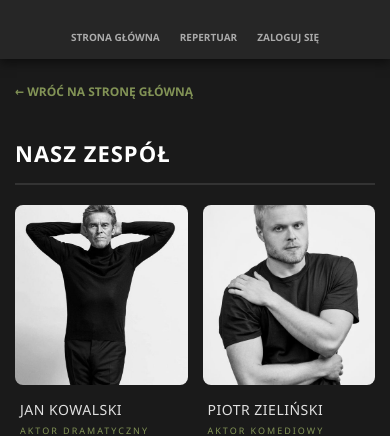
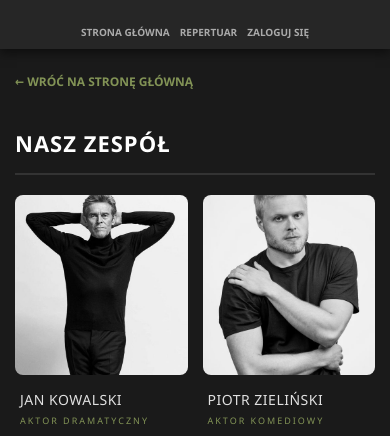
Before and after one commit to Szygo54/Teatr, a PHP site: page /aktorzy.php in a window 390 px wide. Shown: the top 436 px of the page. Run offline with PHP 8.4, Linux system fonts and the light colour scheme; data comes from the database, SQL or seed files in the repository.

Commit message:
naprawa top bar aktorzy

```diff
--- a/aktorzy.php
+++ b/aktorzy.php
@@ -121,7 +121,7 @@ try {
             /* Pasek nawigacji kaskadowy */
             .top-bar { flex-direction: column; gap: 15px; padding: 10px; text-align: center; font-size: 10px; }
             .top-bar div { display: flex; flex-wrap: wrap; justify-content: center; gap: 10px; }
-            .top-bar a { margin-left: 0; font-size: 10px; margin: 5px; }
+            .top-bar a { margin-left: 0; font-size: 10px;}
 
             /* Kontener i nagłówek */
             .kontener-sekcji { margin: 20px auto; padding: 0 15px; }
```
Lines whose indentation alone changed are shown as unchanged.
